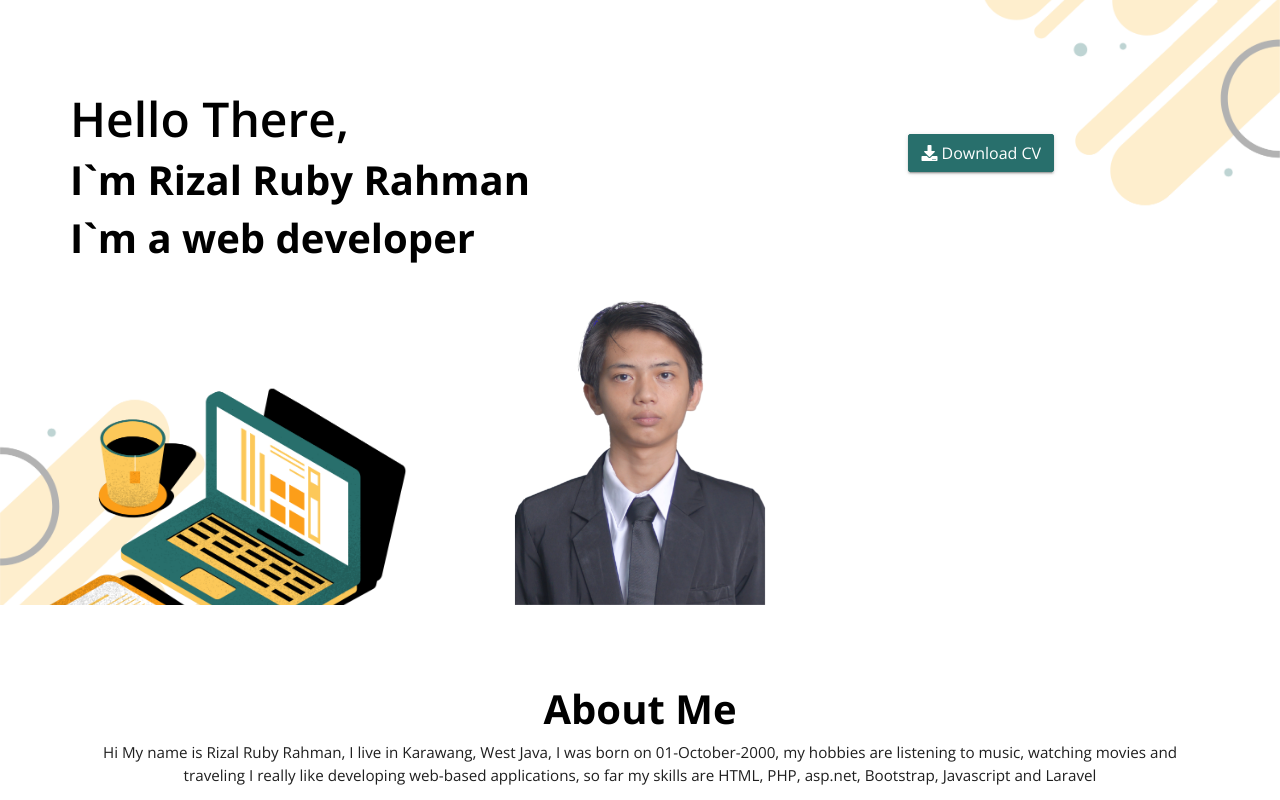
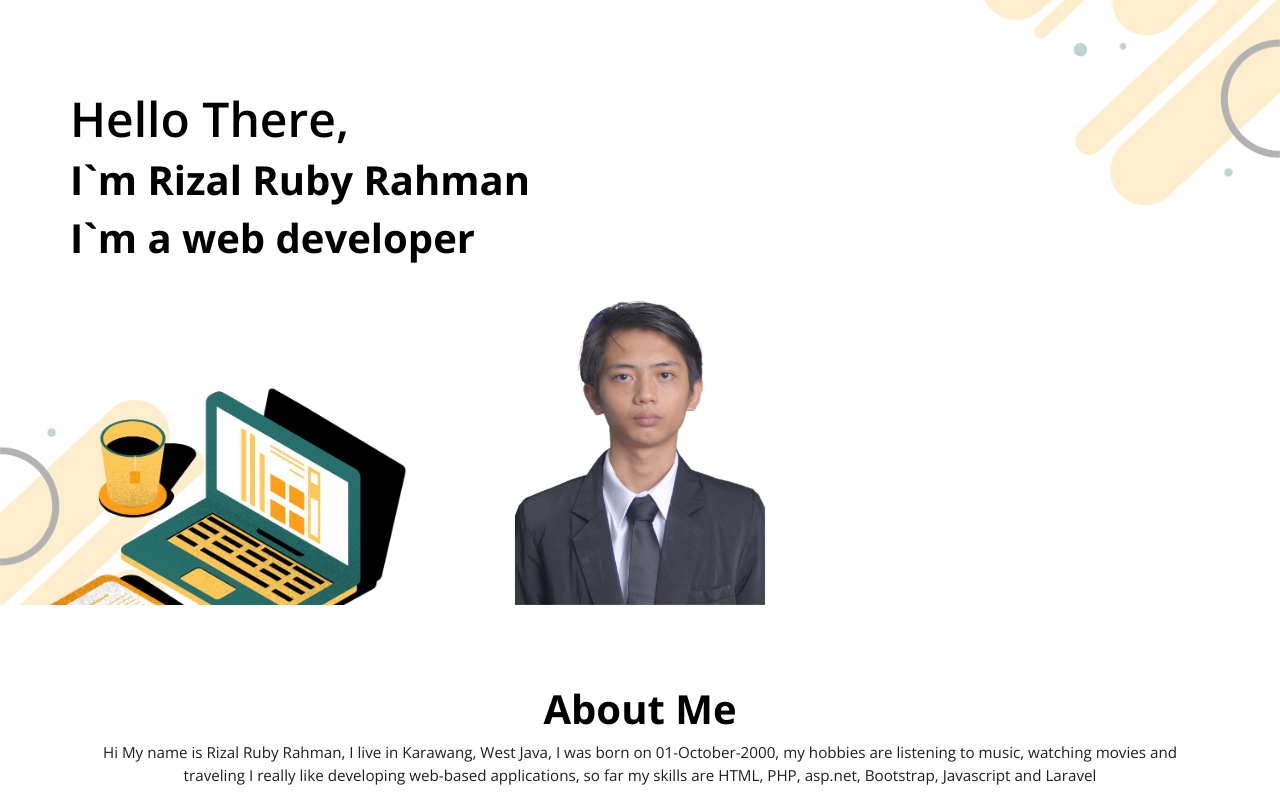
Before and after one commit to Rizalrubyrahman/rizalrubyrahman.github.io, a plain HTML site: page index.html in a window 1280 px wide. Shown: the top 800 px of the page. Drawn offline with nearby package versions, Linux system fonts and the light colour scheme.

Commit message:
menghilangkan tombol download cv

```diff
--- a/index.html
+++ b/index.html
@@ -88,10 +88,6 @@
                            <p>Lorem ipsum dolor sit amet, consetetur sadipscing elitr sed diam nonumy eirmod tempor invidunt ut labore et dolore magna aliquyam.</p> -->
                     </div>
                     <div class="col-md-5 animated bounceInRight hom-img mt-4">
-                        <a target="_blank"
-                            href="https://www.dropbox.com/scl/fi/7i15wekh6dpqokdzmjd7x/CV-Rizal-Ruby-Rahman.pdf?rlkey=aht4jlmxe3a8gvtt77rb59y1q&dl=0"
-                            class="btn" style="background-color: #286f6c;border-color: #286f6c; color:white"><i
-                                class="fas fa-download"></i> Download CV</a>
                         <!-- <img src="assets/images/name.png" style="width: 350px;"> -->
 
                         <!-- <ul class="socil-icon">
```
